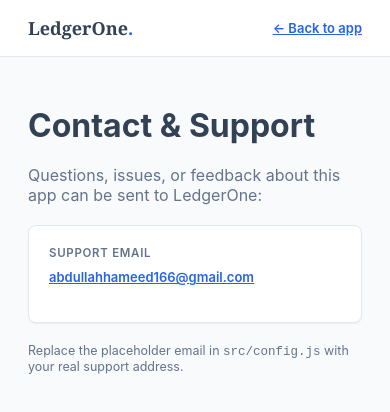
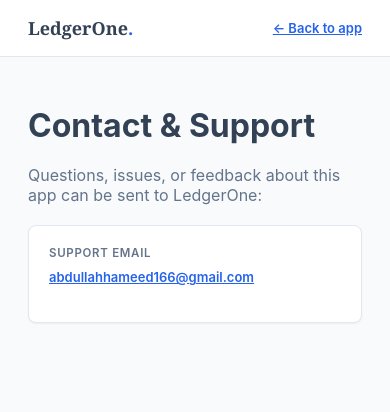
Before and after one commit to abwork203-a11y/DSL-system-demo, a React (Vite) app in the folder frontend/: page /contact in a window 390 px wide. Shown: the top 412 px of the page. Built offline with nearby package versions, Linux system fonts and the light colour scheme; no server answers.

Commit message:
edited the contents of config and hamburger menu fixed  file

```diff
--- a/frontend/src/components/Layout.jsx
+++ b/frontend/src/components/Layout.jsx
@@ -47,6 +47,7 @@
 
       {sidebarOpen && (
         <div className="sidebar-scrim" onClick={closeSidebar} />
+
       )}
 
       <aside className={`sidebar${sidebarOpen ? ' sidebar-open' : ''}`}>
--- a/frontend/src/pages/ContactPage.jsx
+++ b/frontend/src/pages/ContactPage.jsx
@@ -13,9 +13,6 @@
           <a href={`mailto:${SUPPORT_EMAIL}`} className="link-btn">{SUPPORT_EMAIL}</a>
         </p>
       </div>
-      <p style={{ color: 'var(--ink-muted)', fontSize: 12.5, marginTop: 20 }}>
-        Replace the placeholder email in <code>src/config.js</code> with your real support address.
-      </p>
     </LegalPageLayout>
   );
 }
```
